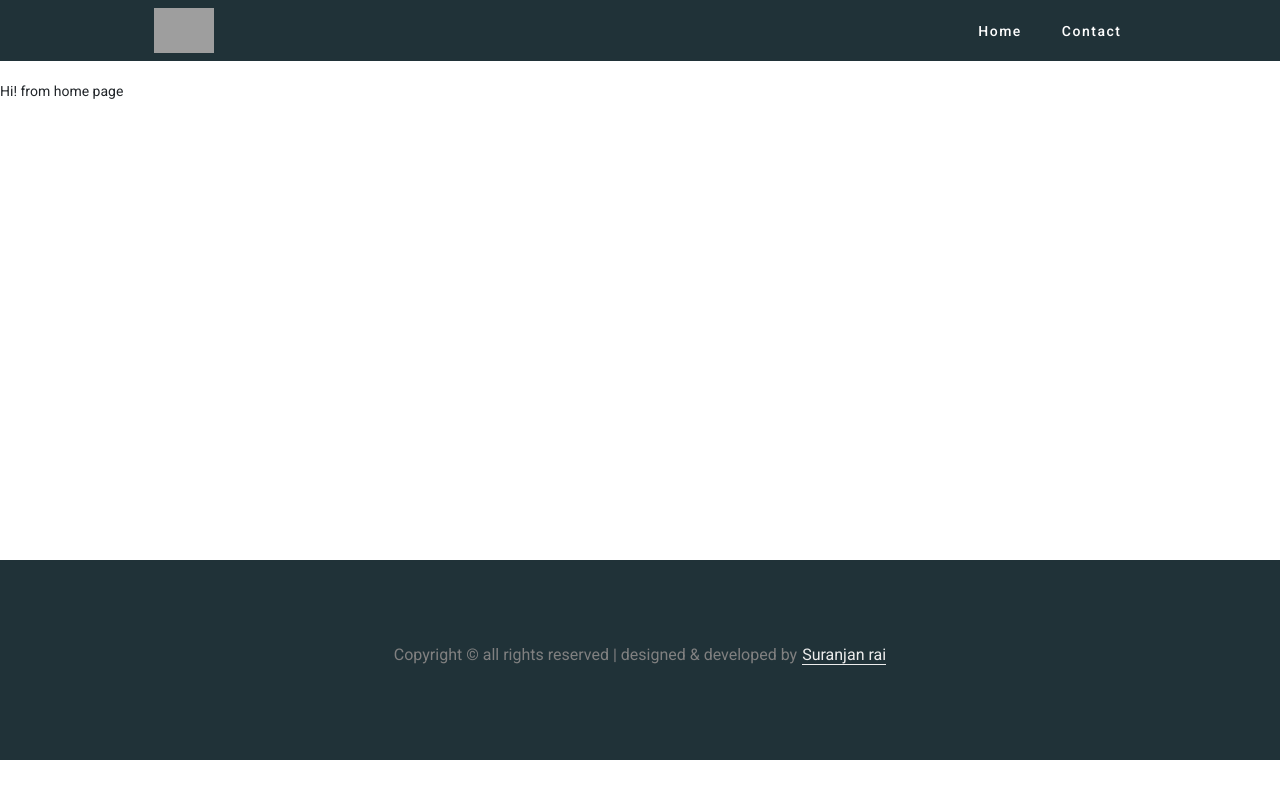
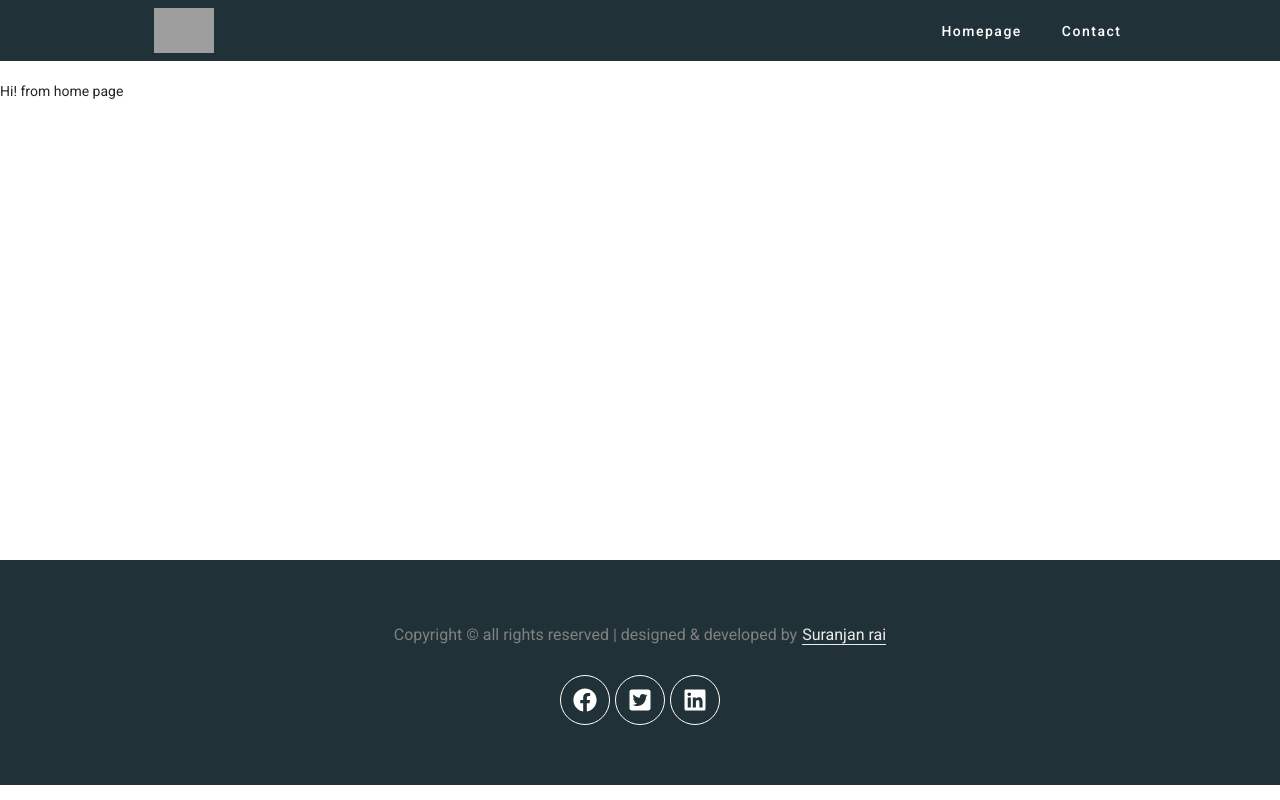
Before and after one commit to Suray54/Practise, a React (Create React App) app: page / in a window 1280 px wide. Built offline with nearby package versions, Linux system fonts and the light colour scheme; grey boxes are pictures that could not be loaded.

Commit message:
link and social constant

```diff
--- /dev/null
+++ b/src/constant/link-constant.jsx
@@ -0,0 +1,10 @@
+export const LINK = [
+  {
+    to: "/",
+    linkname: "Homepage",
+  },
+  {
+    to: "/contact",
+    linkname: "Contact",
+  },
+];
--- /dev/null
+++ b/src/constant/social-constant.jsx
@@ -0,0 +1,19 @@
+import { FaFacebook, FaTwitterSquare, FaLinkedin } from "react-icons/fa";
+
+export const SOCIAL = [
+  {
+    href: "https://suray54.github.io/Rezume/",
+    icon: <FaFacebook />,
+    hrefName: "Facebook",
+  },
+  {
+    href: "https://twitter.com/RaiSuranjan",
+    icon: <FaTwitterSquare />,
+    hrefName: "Twitter",
+  },
+  {
+    href: "https://www.linkedin.com/in/suranjan-rai-991309136/",
+    icon: <FaLinkedin />,
+    hrefName: "LinkedIn",
+  },
+];
--- a/src/layouts/footer/footer.components.jsx
+++ b/src/layouts/footer/footer.components.jsx
@@ -1,16 +1,29 @@
 import React, { Component } from "react";
 
 import "./footer.styles.scss";
+import { SOCIAL } from "./../../constant/social-constant";
 
 export class Footer extends Component {
   render() {
     return (
       <div className="footer">
-        <div className="footer__end">
+        <div className="footer__end mb-4">
           <p>
             Copyright &#169; all rights reserved | designed & developed by
             <a href="https://suray54.github.io/Rezume/">Suranjan rai</a>
           </p>
+        </div>
+        <div className="footer__social">
+          {SOCIAL.map((social, index) => (
+            <a
+              key={index}
+              rel="nofollow"
+              href={social.href}
+              className="footer__social-1"
+            >
+              {social.icon}
+            </a>
+          ))}
         </div>
       </div>
     );
--- a/src/layouts/footer/footer.styles.scss
+++ b/src/layouts/footer/footer.styles.scss
@@ -1,15 +1,21 @@
 .footer {
-  background-color: var(--primary);
   display: flex;
+  align-items: center;
   flex-direction: column;
   justify-content: center;
-  align-items: center;
+
+  padding: 60px 0;
   font-size: 1.6rem;
   line-height: 30px;
   color: var(--color-grey);
+  background-color: var(--primary);
 
   &__end {
-    margin: 80px 0;
+    display: flex;
+    text-align: center;
+    align-items: center;
+    justify-content: center;
+
     a {
       margin-left: 5px;
       text-decoration: none;
@@ -22,4 +28,30 @@
       }
     }
   }
+
+  &__social {
+    display: flex;
+
+    &-1 {
+      display: flex;
+      align-items: center;
+      justify-content: center;
+
+      width: 50px;
+      height: 50px;
+      font-size: 24px;
+      border-radius: 50%;
+
+      text-decoration: none;
+      color: var(--color-white);
+      border: 1px solid var(--color-white);
+      &:hover {
+        color: var(--secondary);
+        background: var(--color-white);
+      }
+      &:not(:first-child) {
+        margin-left: 5px;
+      }
+    }
+  }
 }
--- a/src/layouts/nav/nav.components.jsx
+++ b/src/layouts/nav/nav.components.jsx
@@ -1,9 +1,10 @@
 import { Link } from "react-router-dom";
 import React, { Component } from "react";
 
+import { LINK } from "../../constant/link-constant";
+
 // import "./nav.js";
 import "./nav.styles.scss";
-
 import logo from "./../../assets/logowhite.ico";
 
 export class Navigation extends Component {
@@ -24,16 +25,23 @@ export class Navigation extends Component {
           </button>
           <div className="collapse navbar-collapse" id="collapsibleNavbar">
             <ul className="navbar-nav  ml-auto">
-              <li className="nav-item">
+              {LINK.map((link, index) => (
+                <li key={index} className="nav-item">
+                  <Link className="nav-link" to={link.to}>
+                    {link.linkname}
+                  </Link>
+                </li>
+              ))}
+              {/* <li className="nav-item">
                 <Link className="nav-link" to="/">
                   Home
                 </Link>
               </li>
               <li className="nav-item">
-                <Link className="nav-link" to="/contact">
-                  Contact
+                <Link className="nav-link" to="/pokedex">
+                  Pokedex
                 </Link>
-              </li>
+              </li> */}
             </ul>
           </div>
         </nav>
```
